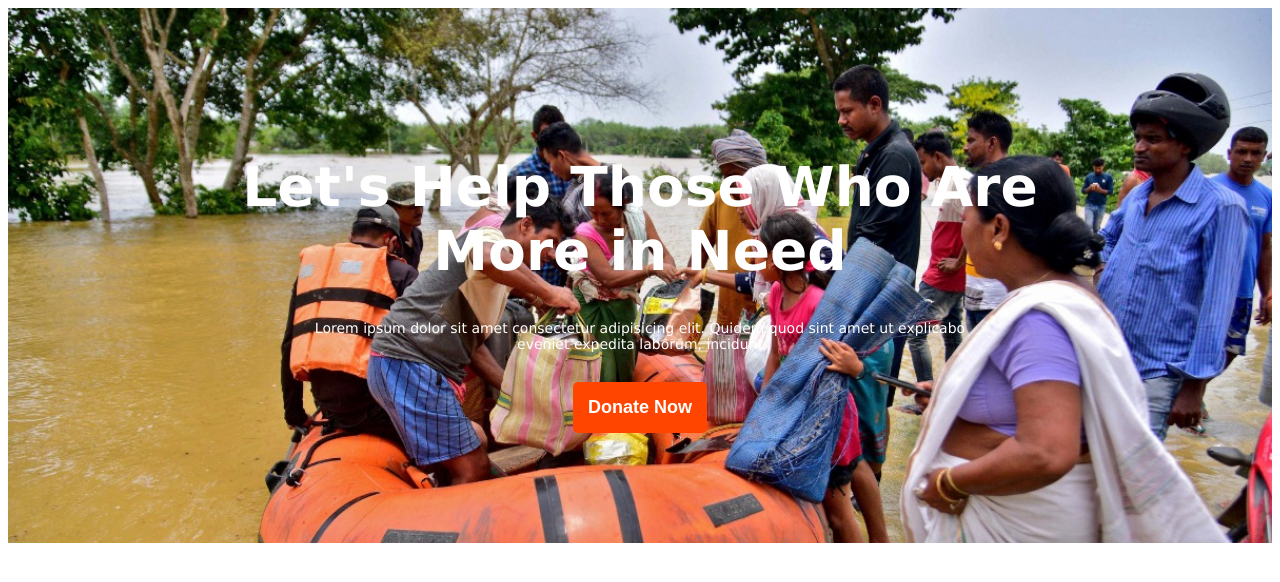
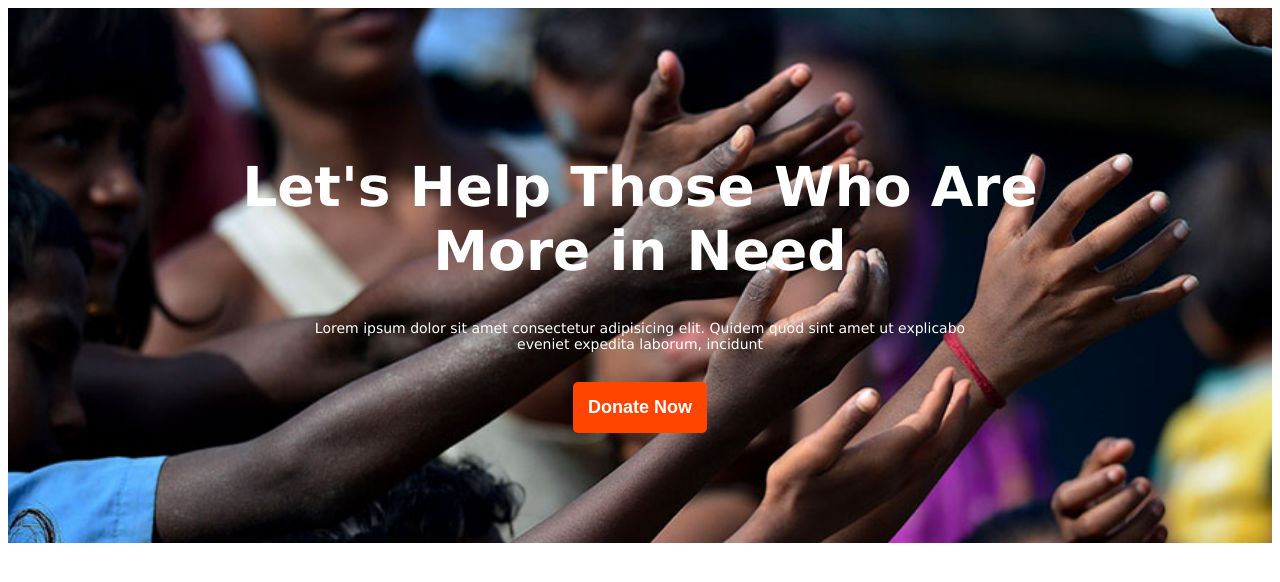
Before and after one commit to sayed8901/donate-today_demo-project, a plain HTML site: page index.html in a window 1280 px wide. Drawn offline with Linux system fonts and the light colour scheme.

Commit message:
banner image changed

```diff
--- a/style.css
+++ b/style.css
@@ -2,7 +2,7 @@ body{
     font-family:'Lucida Sans', 'Lucida Sans Regular', 'Lucida Grande', 'Lucida Sans Unicode', Geneva, Verdana, sans-serif
 }
 .banner{
-    background-image: url('/images/donation5.jpg');
+    background-image: url('/images/donation13.jpg');
     background-size: cover;
     padding: 110px 200px;
     text-align: center;
```
